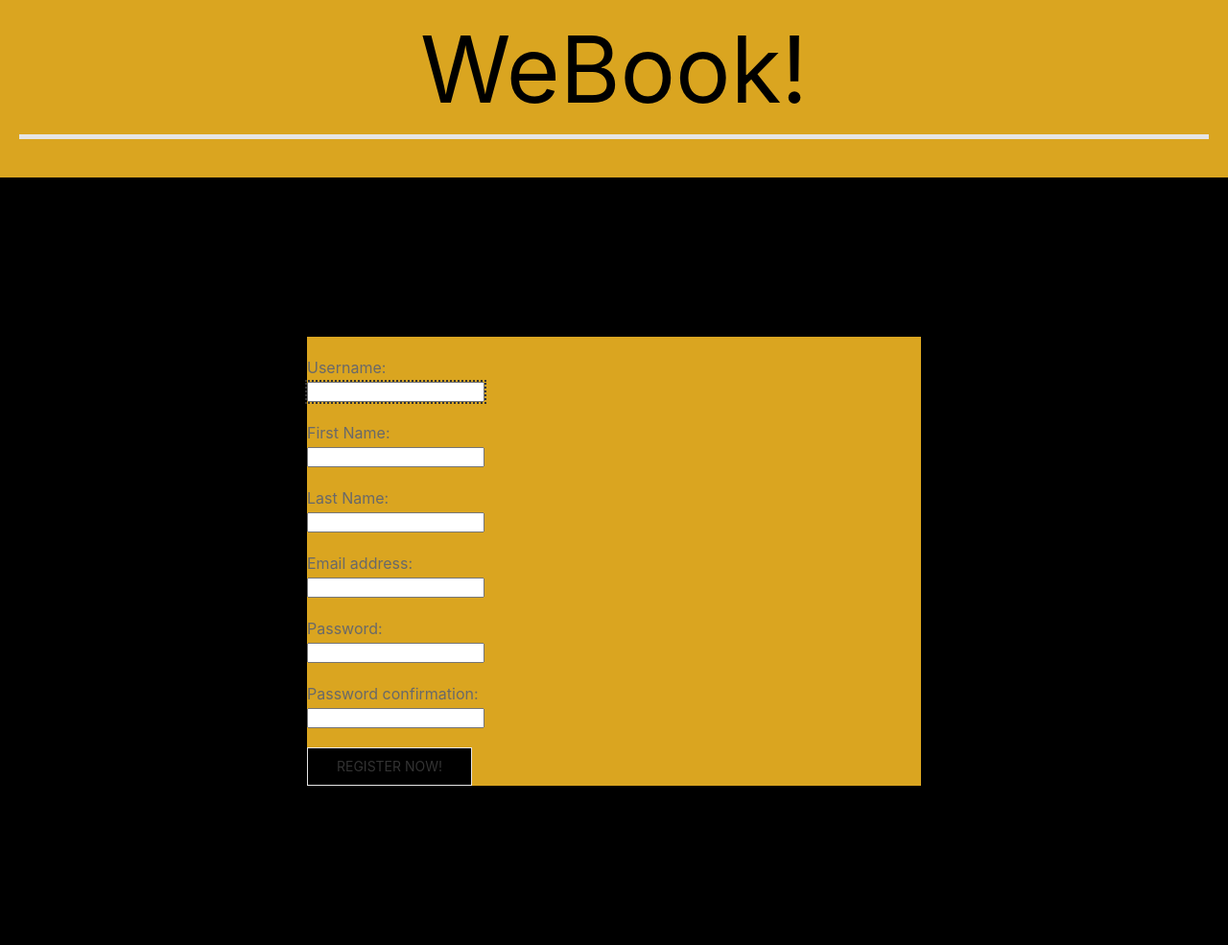
After one commit to hszalyga/webook, a Django app: page /users/register in a window 1280 px wide. The commit adds this page. Shown: the whole page at 96% size. Run offline with Django 5.2, Linux system fonts and the light colour scheme.

Commit message:
Dostosowywanie indywidualne projektu 1

```diff
--- a/templates/webook_not_log_in_base.html
+++ b/templates/webook_not_log_in_base.html
@@ -27,7 +27,7 @@
 <body>
 
 <div uk-height-viewport="offset-bottom: 0" style="background: black" class="uk-flex uk-flex-middle uk-flex-center uk-width-1-1" >
-        <div class="uk-width-1-2" style="background: goldenrod" uk-card uk-card-default uk-border-rounded" >
+        <div class="uk-width-1-2" style="background: goldenrod" uk-card uk-card-default uk-border-rounded>
             {% block page_content %}{% endblock %}
         </div>
 </div>
--- /dev/null
+++ b/users/forms.py
@@ -0,0 +1,17 @@
+from django.contrib.auth.forms import UserCreationForm
+from django.contrib.auth.models import User
+
+class RegisterForm(UserCreationForm):
+    class Meta:
+        model = User
+        fields = ['username', 'first_name', 'last_name', 'email', 'password1', 'password2']
+        labels = {
+            'username': 'Username',
+            'first_name': 'First Name',
+            'last_name': 'Last Name',
+            'password1': '<PASSWORD>',
+            'password2': '<PASSWORD confirmation>',
+        }
+        error_messages = {
+            'password_mismatch': 'The two password fields didn\'t match.'
+        }
--- a/users/templates/registration/login.html
+++ b/users/templates/registration/login.html
@@ -11,4 +11,6 @@
         {{ form }}
         <button class="uk-button-default uk-button">login...</button>
     </form>
+    <span> If your account is not created yet,
+        <a href="{% url 'register' %}">register now!</a></span>
 {% endblock %}
--- /dev/null
+++ b/users/templates/users/register.html
@@ -0,0 +1,26 @@
+{%  extends 'webook_not_log_in_base.html' %}
+
+{% block page_title %}
+    User Registration
+{% endblock %}
+
+{%  block page_content %}
+    <form class="uk-form-stacked" method="POST">
+        {% csrf_token %}
+        {% for field in register_form %}
+            <div class="uk-margin">
+                <label>{{ field.label_tag }}</label>
+                <div class="uk-form-controls">
+                    {{ field }}
+                </div>
+                <div class="uk-text-danger">
+                    {{field.errors}}
+                </div>
+            </div>
+        {% endfor %}
+
+        <button class="uk-button uk-button-default">
+            Register now!
+        </button>
+    </form>
+{% endblock %}
--- a/users/urls.py
+++ b/users/urls.py
@@ -1 +1,6 @@
-urlpatterns = []
+from django.urls import path
+from . import views
+
+urlpatterns = [
+    path('register', views.register, name='register')
+]
--- a/users/views.py
+++ b/users/views.py
@@ -1,3 +1,26 @@
-from django.shortcuts import render
+from django.shortcuts import render, redirect
+from .forms import RegisterForm
 
 # Create your views here.
+def register(request):
+    if request.method == 'GET':
+        register_form = RegisterForm()
+        context = {
+            'register_form': register_form
+        }
+        return render(request, 'users/register.html', context)
+
+    register_form = RegisterForm(request.POST)
+    if register_form.is_valid():
+        user_data = register_form.cleaned_data
+        user = register_form.save(commit=False)
+        user.first_name = user_data['first_name']
+        user.last_name = user_data['last_name']
+        user.email = user_data['email']
+        user.save()
+        return redirect('login')
+    else:
+        context = {
+            'register_form': register_form
+        }
+        return render(request, 'users/register.html', context)
--- a/webook/urls.py
+++ b/webook/urls.py
@@ -23,5 +23,5 @@ urlpatterns = [
     path('', RedirectView.as_view(url='webook/')),
     path('webook/', include('webooks.urls')),
     path('users/', include('users.urls')),
-    path('users/', include('django.contrib.auth.urls')),
+    path('users/', include('django.contrib.auth.urls'))
 ]
--- a/webooks/forms.py
+++ b/webooks/forms.py
@@ -6,7 +6,7 @@ class BookForm(forms.Form):
     title = forms.CharField(label='Book title', max_length=1000)
     authors = forms.CharField(label='Book authors',max_length=1000)
     language_code = forms.CharField(label='Book language',max_length=10)
-    original_publication_year = forms.IntegerField(label='Book publication year',validators=[MaxValueValidator(4)])
+    original_publication_year = forms.IntegerField(label='Book publication year',validators=[MinValueValidator(1000), MaxValueValidator(9999)])
     # average_rating = forms.FloatField(label='Book average rating',validators=[MinValueValidator(0), MaxValueValidator(10)])
     # ratings_count = forms.IntegerField(label='Book ratings count',validators=[MinValueValidator(0)])
     small_image_url = forms.URLField(label='Book cover small image URL')
--- a/webooks/urls.py
+++ b/webooks/urls.py
@@ -6,5 +6,6 @@ urlpatterns = [
     path('add/', views.add_book, name='add_book_url'),
     path('<int:id>', views.book_details, name='book_details_url'),
     path('book_read', views.book_read, name='book_read_url'),
-
+    path('collections/<int:id>', views.collection_details, name='collection_details_url'),
+    path('about_me/', views.about_me, name='about_me_url')
     ]
```
Also changed, not shown: templates/webook_base.html (+5 -5 lines), webooks/templates/webooks/about_me.html (added, +23 -0 lines), webooks/templates/webooks/book_read.html (+9 -9 lines), webooks/templates/webooks/collection_details.html (added, +10 -0 lines), webooks/templates/webooks/home.html (deleted, +0 -32 lines), webooks/views.py (+17 -2 lines).
